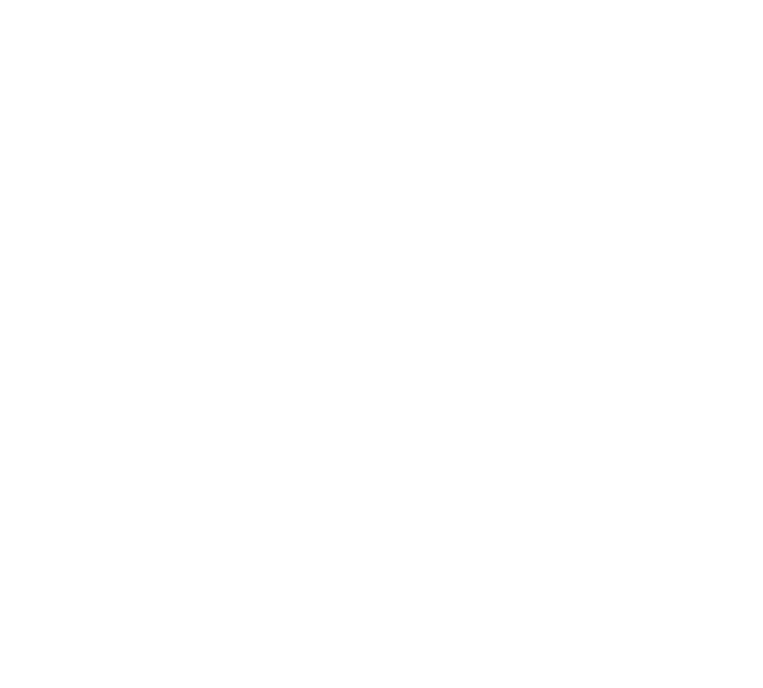
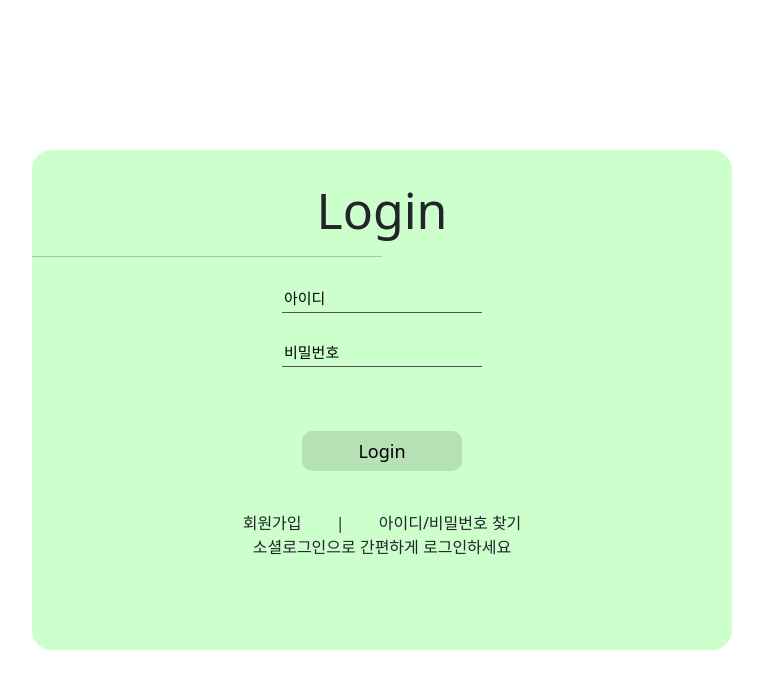
Before and after one commit to RTeamProject1/TeamProject1, a React (Create React App) app: page /Login in a window 1280 px wide. Before the commit this address had no page. Shown: the top 688 px of the page, without its empty margins (258-1021 px from the left). Built offline with nearby package versions, Linux system fonts and the light colour scheme; a web font is replaced by a local one.

Commit message:
로그인 수정

```diff
--- a/src/App.js
+++ b/src/App.js
@@ -6,7 +6,8 @@ import CreateRoom2 from './CreateRoom2';
 import CalendarPage from './CalendarPage';
 import GuestInfo from './GuestInfo';
 import List from './List';
-import { db } from "./firebase";
+import Login from './Login';
+import { db } from './firebase';
 
 function App() {
     return (
@@ -18,7 +19,8 @@ function App() {
                     <Route path="/CreateRoom2" element={<CreateRoom2 />}></Route>
                     <Route path="/CalanderPage" element={<CalendarPage />}></Route>
                     <Route path="/GuestInfo" element={<GuestInfo />}></Route>
-                    <Route path="/List" element={<List/>}></Route>
+                    <Route path="/List" element={<List />}></Route>
+                    <Route path="/Login" element={<Login />}></Route>
                 </Routes>
             </Router>
         </div>
--- /dev/null
+++ b/src/Login.css
@@ -0,0 +1,103 @@
+.box1 {
+    width: 700px;
+    height: 500px;
+    background-color: rgb(204, 255, 204);
+    text-align: center;
+    position: relative;
+    margin: auto;
+    margin-top: 150px;
+    border-radius: 20px;
+}
+
+.login_h1 {
+    font-size: 50px;
+    position: relative;
+    top: 30px;
+}
+hr {
+    width: 50%;
+}
+
+.input_box {
+    display: flex;
+    flex-direction: column;
+    justify-content: center;
+    align-items: center;
+    padding: 40px;
+}
+.input_box input {
+    width: 200px;
+    height: 30px;
+    outline: none;
+}
+input::placeholder {
+    color: black;
+    width: 100px;
+    height: 100px;
+    font-size: 15px;
+}
+.id {
+    background: transparent;
+    border-top: none;
+    border-left: none;
+    border-right: none;
+    border-color: black;
+    border-width: 1px;
+    color: red;
+}
+.id {
+    color: black;
+}
+.password {
+    background: transparent;
+    border-top: none;
+    border-left: none;
+    border-right: none;
+    border-color: black;
+    border-width: 1px;
+}
+.name {
+    background: transparent;
+    border-top: none;
+    border-left: none;
+    border-right: none;
+    border-color: aliceblue;
+    border-width: 1px;
+}
+.phone {
+    background: transparent;
+    border-top: none;
+    border-left: none;
+    border-right: none;
+    border-color: aliceblue;
+    border-width: 1px;
+}
+.login_btn {
+    width: 160px;
+    height: 40px;
+    border: none;
+    border-radius: 10px;
+    background-color: #2222;
+    color: black;
+    font-size: 18px;
+    margin-bottom: 40px;
+}
+.join_btn {
+    width: 160px;
+    height: 40px;
+    border: none;
+    border-radius: 10px;
+    background-color: #2222;
+    color: aliceblue;
+    font-size: 18px;
+}
+.a_box a {
+    text-decoration: none;
+    color: inherit;
+}
+.a_box_1 {
+    margin-right: 30px;
+}
+.a_box_2 {
+    margin-left: 30px;
+}
--- /dev/null
+++ b/src/Login.js
@@ -0,0 +1,53 @@
+import React, { useState } from 'react';
+import './Login.css';
+import { Link } from 'react-router-dom';
+
+function Login() {
+    const [id, setId] = useState('');
+    const [password, setPassword] = useState('');
+    const onIdHandler = (event) => {
+        setId(event.currentTarget.value);
+    };
+    const onPasswordHandler = (event) => {
+        setPassword(event.currentTarget.value);
+    };
+    return (
+        <div className="box1">
+            <div className="login_h1_box">
+                <h1 className="login_h1">
+                    {' '}
+                    Login <hr />
+                </h1>
+            </div>
+            <div className="input_box">
+                <input className="id" type="email" value={id} onChange={onIdHandler} placeholder="아이디"></input>{' '}
+                <br />
+                <input
+                    className="password"
+                    type="password"
+                    value={password}
+                    onChange={onPasswordHandler}
+                    placeholder="비밀번호"
+                ></input>
+                <br />
+            </div>
+            <button className="login_btn"> Login </button> <br />
+            <div className="a_box">
+                <Link to="/Join">
+                    <a href="#" className="a_box_1">
+                        {' '}
+                        회원가입{' '}
+                    </a>
+                </Link>{' '}
+                |
+                <a href="#" className="a_box_2">
+                    {' '}
+                    아이디/비밀번호 찾기{' '}
+                </a>
+            </div>
+            <p>소셜로그인으로 간편하게 로그인하세요</p>
+        </div>
+    );
+}
+
+export default Login;
```
Also changed, not shown: src/Header.js (line endings or trailing spaces), src/SocialLogin.js (added).
